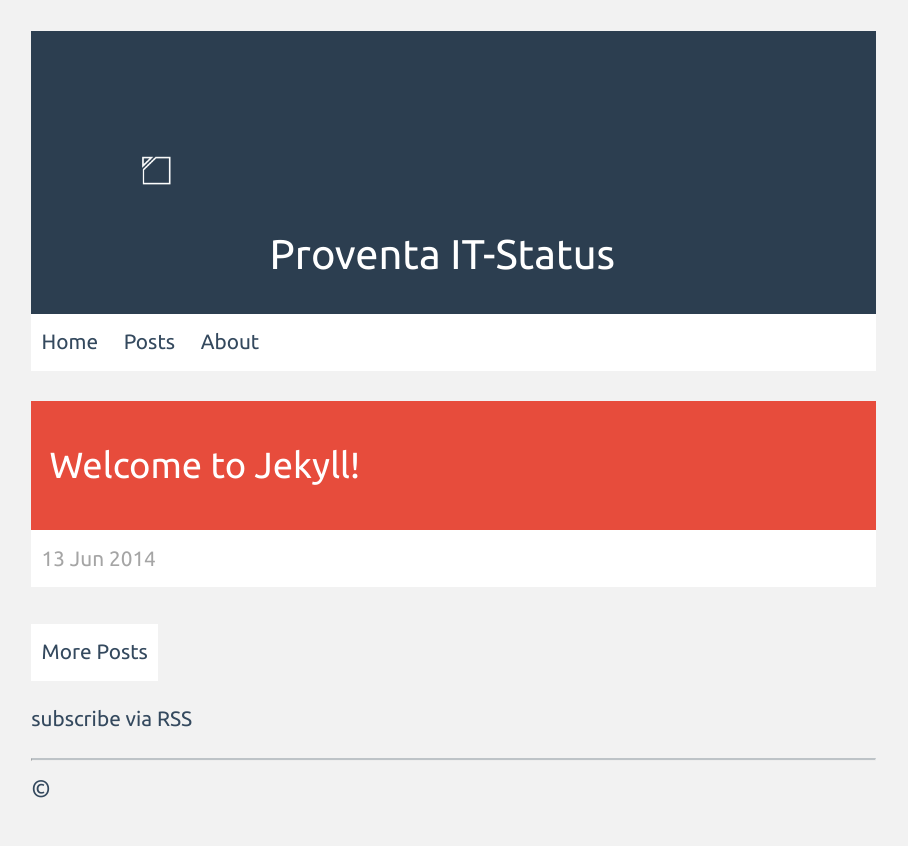
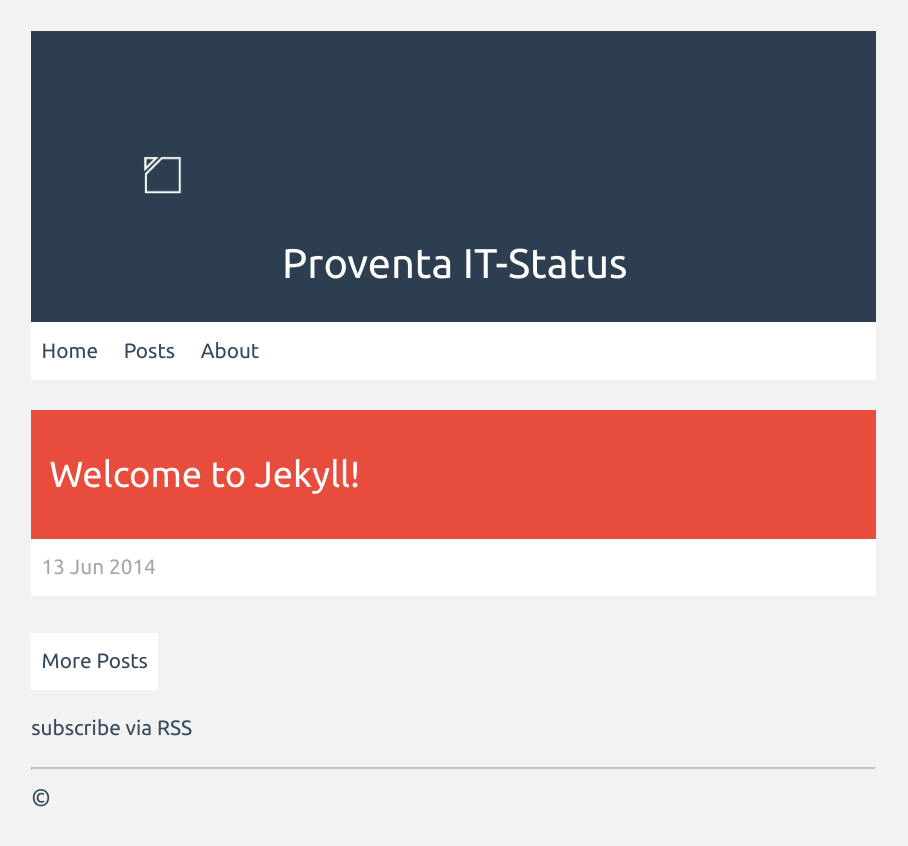
Before and after one commit to proventa/status, a Jekyll site: the page built from index.html, in a window 1280 px wide. Shown: the top 846 px of the page, without its empty margins (0-908 px from the left). Built offline with Jekyll 4.4.1, drawn with Linux system fonts in a browser that asks for light colours.

Commit message:
logo change

```diff
--- a/_layouts/default.html
+++ b/_layouts/default.html
@@ -19,7 +19,7 @@
     <header>
       <a href="/">
         <h1 class="title active drk">
-          <img src="/src/image1.png" style="width:1em;" /> {{ site.name }}
+          <img src="/src/image1.png" style="width:1.3em; padding:0 0;" /> {{ site.name }}
         </h1>
       </a>
       <nav>
```
